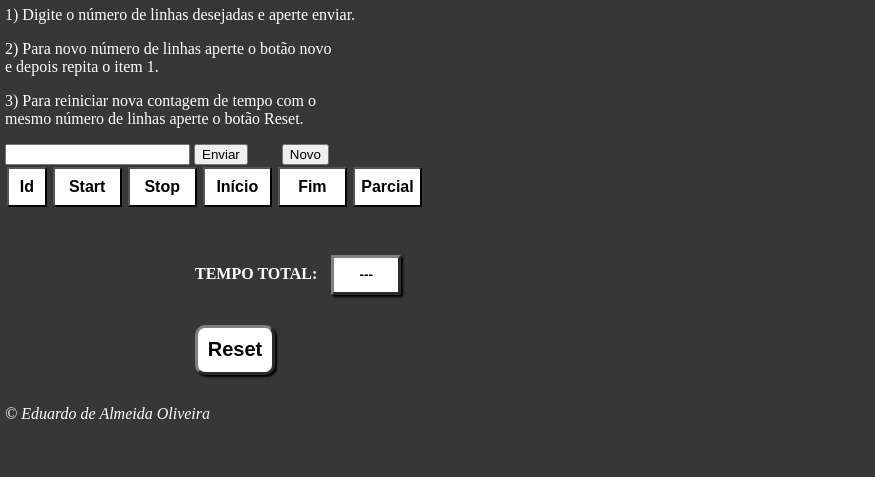
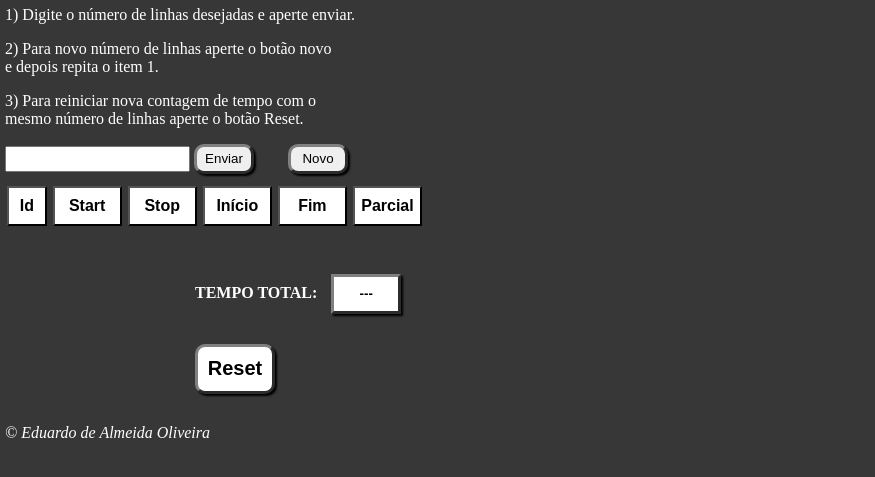
Before and after one commit to eduardoaoliv/cronometro_Bia, a plain HTML site: page index.html in a window 1280 px wide. Shown: the part 107-584 px from the top of the page, without its empty margins (0-875 px from the left). Drawn offline with Linux system fonts and the light colour scheme.

Commit message:
alterado botões enviar/novo
alterado botões enviar/novo

```diff
--- a/estilo.css
+++ b/estilo.css
@@ -12,6 +12,29 @@ header{
     height: 70px;
     margin-top: -30px;
     margin-bottom: 30px;
+}
+
+#estrutura{
+    margin-bottom: 10px;
+}
+#estrutura>#qdade{
+    height: 20px;
+}
+#estrutura>#enviar{
+    width: 60px;
+    height: 30px;
+    border-radius: 10px;
+    border:3px solid gray;
+    border-style: outset;
+    box-shadow: 2px 2px 2px 0px black;
+}
+#estrutura>#reset{
+    width: 60px;
+    height: 30px;
+    border-radius: 10px;
+    border:3px solid gray;
+    border-style: outset;
+    box-shadow: 2px 2px 2px 0px black;
 }
 
 .conteiner{
--- a/index.html
+++ b/index.html
@@ -14,9 +14,12 @@
         <p>1) Digite o número de linhas desejadas e aperte enviar.</p>
         <p>2) Para novo número de linhas aperte o botão novo<br> e depois repita o item 1.</p>
         <p>3) Para reiniciar nova contagem de tempo com o <br>mesmo número de linhas aperte o botão Reset.</p>
-        <input type="number" id="qdade">
-        <button type="submit" id="enviar">Enviar</button>
-        <button type="button" id="reset">Novo</button>
+        <div id="estrutura">
+            <input type="number" id="qdade">
+            <button type="submit" id="enviar">Enviar</button>
+            <button type="button" id="reset">Novo</button>
+        </div>
+
 
         <div class="botao_vetor">
         <button class="indice" id="indice_id">Id</button>
```
Also changed, not shown: 1 other file.
